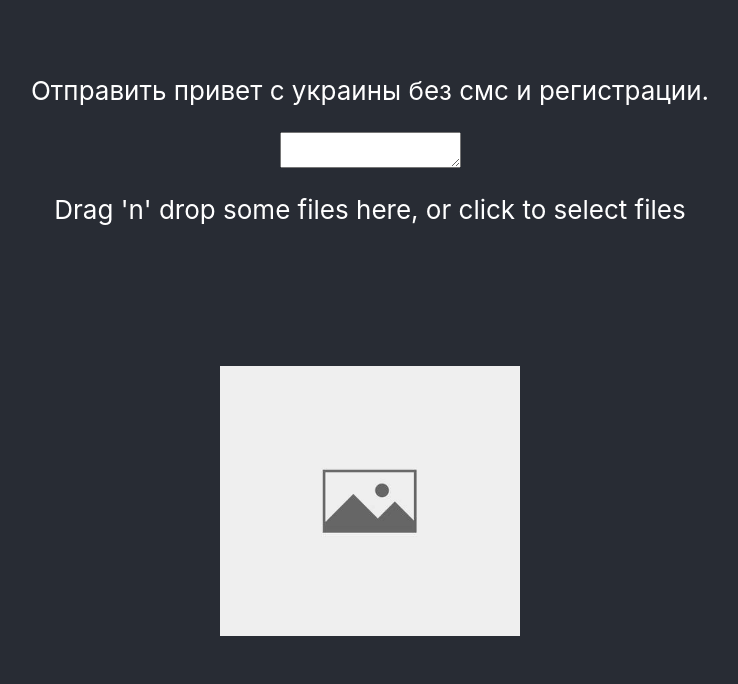
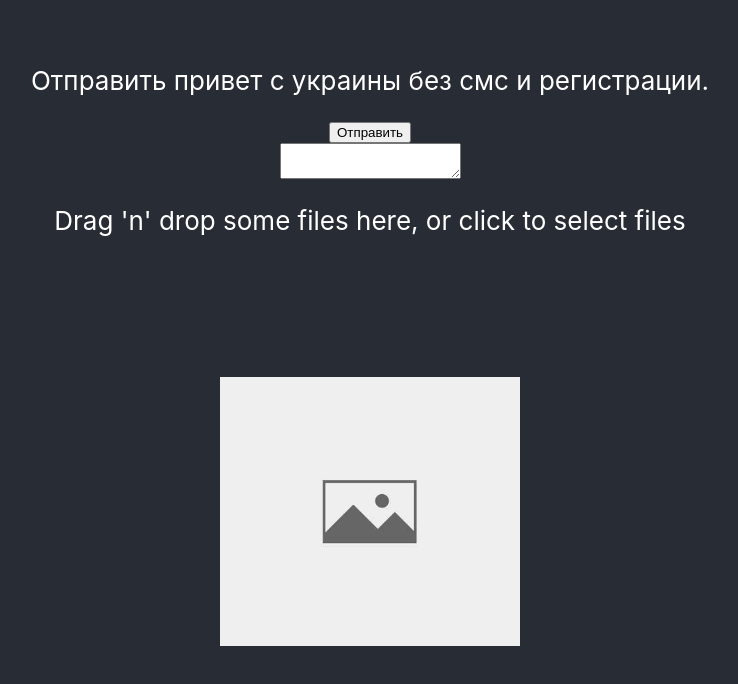
Before and after one commit to Legionses/hi-rus, a React (Create React App) app in the folder front/: page / in a window 1280 px wide. Shown: the top 684 px of the page, without its empty margins (270-1008 px from the left). Built offline with nearby package versions, Linux system fonts and the light colour scheme.

Commit message:
finish form

```diff
--- a/front/package.json
+++ b/front/package.json
@@ -6,6 +6,7 @@
     "@testing-library/jest-dom": "^5.16.2",
     "@testing-library/react": "^12.1.3",
     "@testing-library/user-event": "^13.5.0",
+    "axios": "^0.26.0",
     "react": "^17.0.2",
     "react-dom": "^17.0.2",
     "react-dropzone": "^12.0.4",
--- a/front/src/App.js
+++ b/front/src/App.js
@@ -2,23 +2,39 @@ import './App.css';
 import {useRef, useState, useCallback} from "react";
 import {useDropzone} from 'react-dropzone'
 import noImg from "./img.png";
+import axios from "axios";
 
 function App() {
   const [text, setText] = useState('');
   const img = useRef(null);
+  const fileRef = useRef(null);
+
   const onDrop = useCallback(acceptedFiles => {
     const reader = new FileReader()
-    console.log('acceptedFiles', acceptedFiles)
-    const file = acceptedFiles[0];
+    const _file = acceptedFiles[0];
     reader.onload = () => {
       // Do whatever you want with the file contents
       const binaryStr = reader.result
-      console.log(binaryStr)
       img.current.src = binaryStr;
     }
-    reader.readAsDataURL(file)
+    reader.readAsDataURL(_file)
+    fileRef.current = _file;
   }, [])
   const {getRootProps, getInputProps, isDragActive} = useDropzone({onDrop})
+
+  const submitData = () => {
+    const file = fileRef.current;
+    console.log('file', file)
+    console.log('text', text)
+    if (!fileRef || !text.length) return;
+
+    const formData = new FormData();
+    formData.append('file', file);
+    formData.append('text', text);
+
+    // axios.post('/upload/image', {body: formData});
+    console.log(formData)
+  }
 
   const changeText = ({target: {value}}) => setText(value)
   return (
@@ -27,9 +43,10 @@ function App() {
         <p>
           Отправить привет с украины без смс и регистрации.
         </p>
+        <button onClick={submitData}>Отправить</button>
         <textarea value={text} onChange={changeText}/>
         <div {...getRootProps()}>
-          <input {...getInputProps()} />
+          <input {...getInputProps()}/>
           {
             isDragActive ?
                 <p>Drop the files here ...</p> :
```
Also changed, not shown: 1 other file (tests, documents, lock files or other folders).
